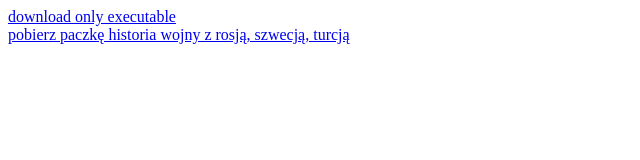
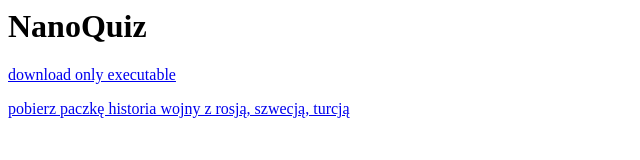
Before and after one commit to cat24a/cat24a.github.io, a plain HTML site: page nanoquiz/index.html in a window 1280 px wide. Shown: the whole page, without its empty margins (0-640 px from the left). Drawn offline with Linux system fonts and the light colour scheme.

Commit message:
Update index.html

```diff
--- a/nanoquiz/index.html
+++ b/nanoquiz/index.html
@@ -1,3 +1,3 @@
-<a href="v/nanoquiz-v0.0.1.py" download="nanoquiz.py">download only executable</a>
-<br />
-<a href="v/nanoquiz_pack_historia_wojny_szwecja_rosja_turcja.zip" download="nanoquiz.zip">pobierz paczkę historia wojny z rosją, szwecją, turcją</a>
+<h1>NanoQuiz</h1>
+<p><a href="v/nanoquiz-v0.0.1.py" download="nanoquiz.py">download only executable</a></p>
+<p><a href="v/nanoquiz_pack_historia_wojny_szwecja_rosja_turcja.zip" download="nanoquiz.zip">pobierz paczkę historia wojny z rosją, szwecją, turcją</a></p>
```
